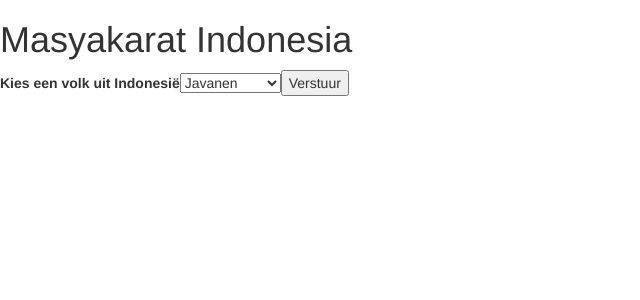
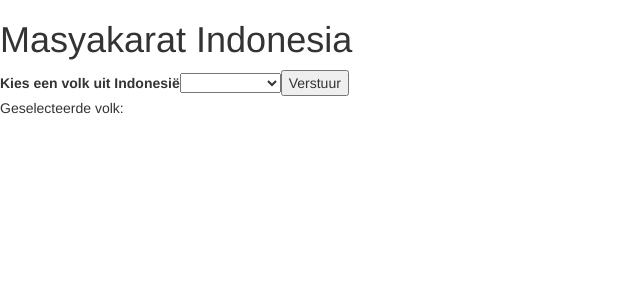
Before and after one commit to patrick-ve/frontend-apps, an Angular app: page / in a window 1280 px wide. Shown: the top 300 px of the page, without its empty margins (0-640 px from the left). Built offline with nearby package versions, Linux system fonts and the light colour scheme.

Commit message:
Add two-way data binding to <option> element

```diff
--- a/src/app/input/input.component.html
+++ b/src/app/input/input.component.html
@@ -1,6 +1,6 @@
 <label for="people-select">Kies een volk uit Indonesië</label>
 
-<select name="peoples" id="people-select">
+<select name="peoples" id="people-select" [(ngModel)]="selectedOption">
     <option [value]="people.name" *ngFor="let people of peoples">{{ people.name }}</option>
 </select>
 
@@ -8,6 +8,8 @@
     Verstuur
 </button>
 
+<p>Geselecteerde volk: {{ selectedOption }}</p>
+
 <div class="gallery" *ngFor="let image of data | slice:0:5; let i=index">
     <a target="_blank" [href]="image.href">
         <img [src]="image.thumbnailUrl" width="300" height="200">
--- a/src/app/input/input.component.ts
+++ b/src/app/input/input.component.ts
@@ -10,6 +10,7 @@ import { people } from '../peoples'
 })
 export class InputComponent {
     peoples = people
+    selectedOption: string
 
     title = 'image-gallery'
     private data: any = []
```
Also changed, not shown: src/app/app.module.ts (+8 -7 lines).
